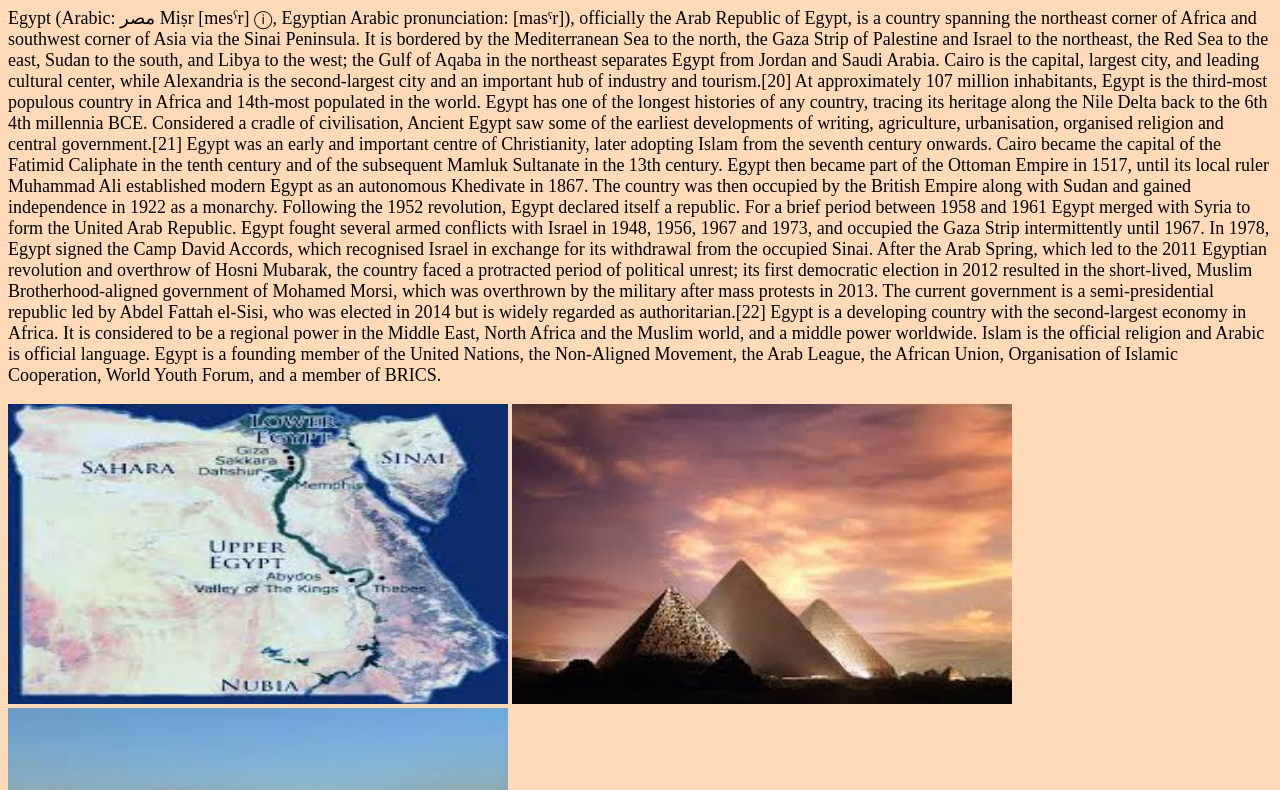
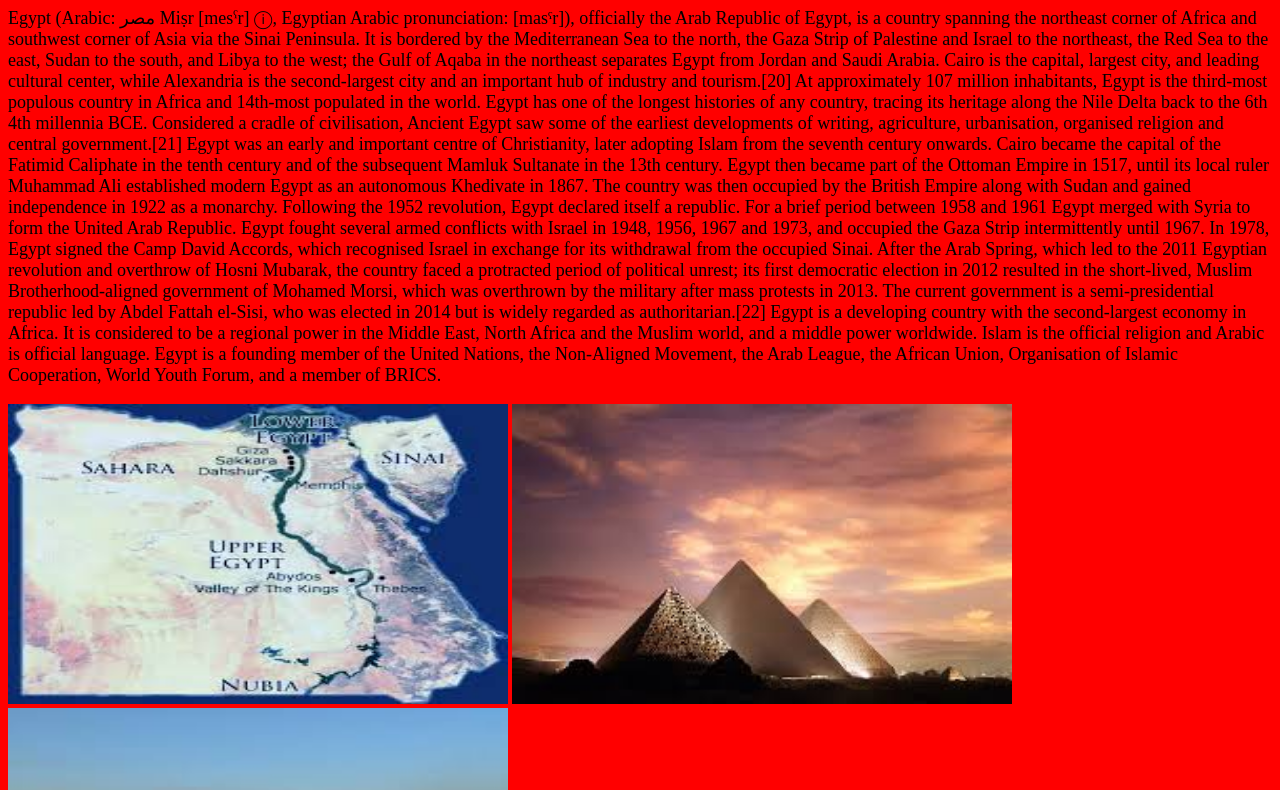
Before and after one commit to youssefo0olol/Egypt, a plain HTML site: page index.html in a window 1280 px wide. Shown: the part 136-926 px from the top of the page. Drawn offline with Linux system fonts and the light colour scheme.

Commit message:
change background color

```diff
--- a/styles.css
+++ b/styles.css
@@ -11,7 +11,7 @@ border: 5px solid white;
 
 }
 body{
-  background-color: peachpuff;
+  background-color: red;
 }
 nav ul li{
   padding: 5px;
```
